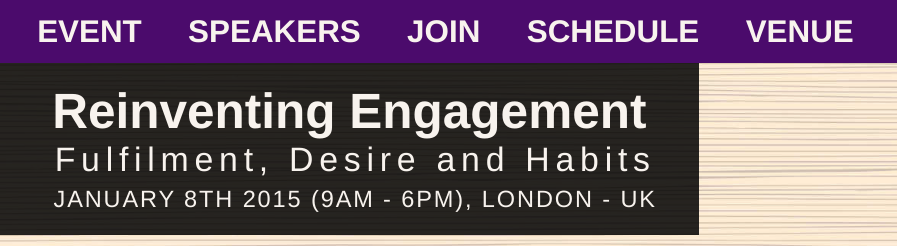
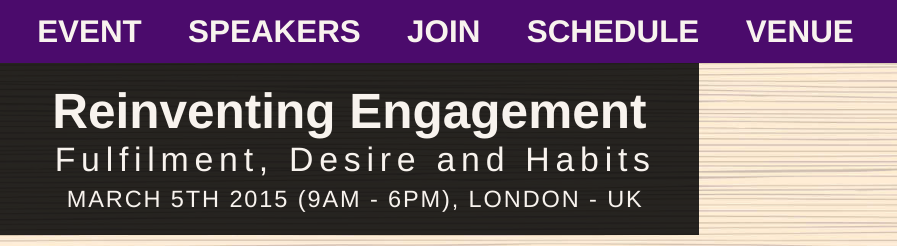
Before and after one commit to fairydust-agency/project-reinventing-engagement, a website: page index.html in a window 1280 px wide. Shown: the top 246 px of the page, 0-897 px from the left. Drawn offline with nearby package versions, Linux system fonts and the light colour scheme; some packages are replaced by stand-ins of ours; a script that the page names is missing.

Commit message:
UPDATE event date

```diff
--- a/index.html
+++ b/index.html
@@ -67,7 +67,7 @@
             Fulfilment, Desire and Habits
           </div>
           <div class="Pitchbox__moment">
-            January 8th 2015 (9am - 6pm), London - UK
+            March 5th 2015 (9am - 6pm), London - UK
           </div>
         </div>
         <div class="Pitchbox__location">
```
Also changed, not shown: 1 other file.
